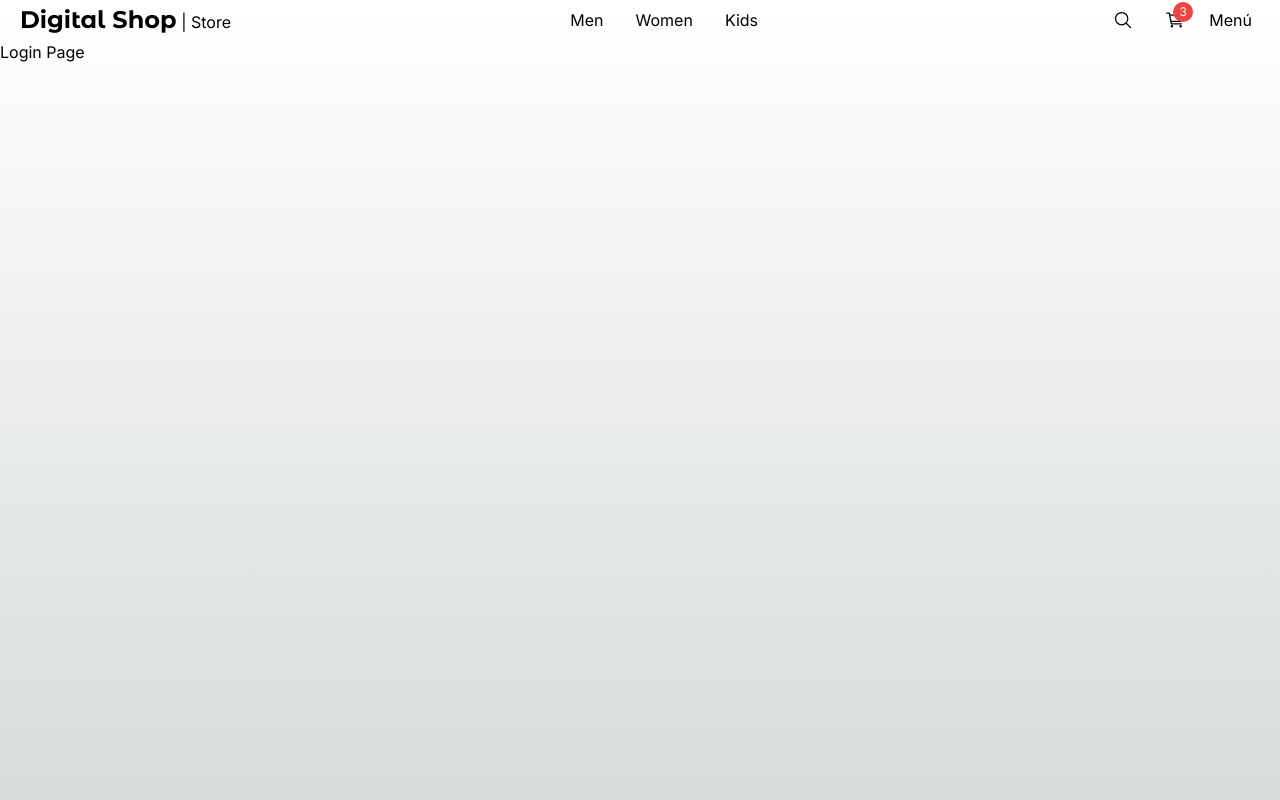
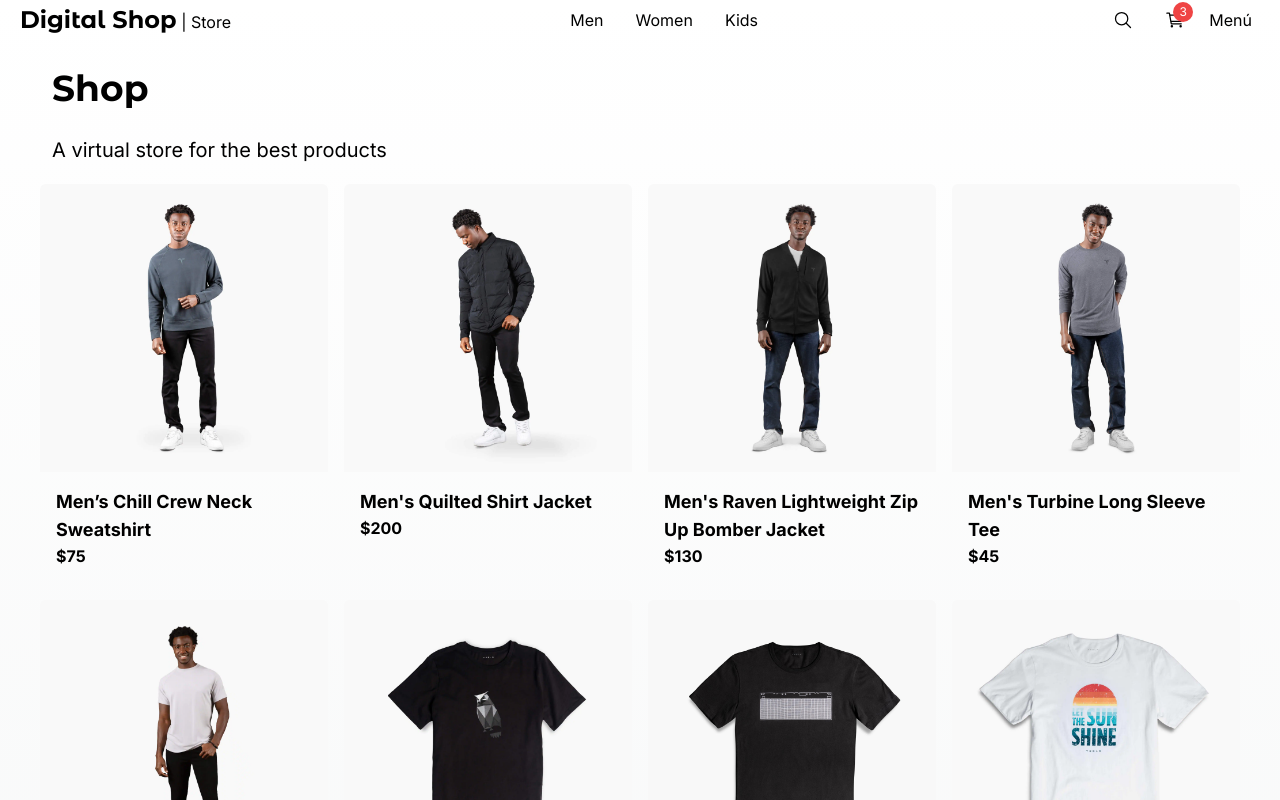
Before and after one commit to ferjbadev/fernando-shop, a Next.js app: page / in a window 1280 px wide. Shown: the top 800 px of the page. Built offline with nearby package versions, Linux system fonts and the light colour scheme.

Commit message:
Lista de productos

```diff
--- a/src/app/(shop)/category/[id]/page.tsx
+++ b/src/app/(shop)/category/[id]/page.tsx
@@ -11,7 +11,7 @@
 export default function ({ params }: Props) {
 
     const { id } = params
-    if (id === 'kids') {
+    if (id === 'not-found') {
         notFound();
     }
 
--- a/src/app/(shop)/layout.tsx
+++ b/src/app/(shop)/layout.tsx
@@ -6,7 +6,9 @@
     return (
         <main className="min-h-screen">
             <TopMenu/>
+            <div className="px-0 sm:px-10">
             {children}
+            </div>
         </main>
     );
 }
--- a/src/app/(shop)/page.tsx
+++ b/src/app/(shop)/page.tsx
@@ -1,8 +1,21 @@
+import { ProductGrid, Title } from "@/components";
+import { initialData } from "@/seed/seed";
+
+const products = initialData.products
 
 export default function Home() {
   return (
-    <div className="">
-        <h1>Login Page</h1>
-    </div>
+    <>
+
+    {/* Título */}
+    <Title
+      title="Shop"
+      subtitle="A virtual store for the best products"
+      className="mb-2"
+      />
+
+    {/* Lista de productos */}
+    <ProductGrid products={products} />
+    </>
   );
 }
--- a/src/components/index.ts
+++ b/src/components/index.ts
@@ -1,3 +1,6 @@
 
 export * from './ui/not-found/PageNotFound'
 export * from './ui/top-menu/TopMenu'
+export * from './ui/title/Title'
+export * from './products/ProductGrid'
+export * from './products/ProductGridItem'
--- /dev/null
+++ b/src/components/products/ProductGrid.tsx
@@ -0,0 +1,21 @@
+import { Product } from "@/interfaces"
+import { ProductGridItem } from "./ProductGridItem";
+
+interface Props {
+  products: Product[];
+}
+
+export const ProductGrid = ({ products }: Props) => {
+  return (
+    <div className="grid grid-cols-1 sm:grid-cols-2 lg:grid-cols-4 gap-4">
+      {
+        products.map(product => (
+          <ProductGridItem
+            key={product.slug}
+            product={product}
+          />
+        ))
+      }
+    </div>
+  );
+};
--- /dev/null
+++ b/src/components/products/ProductGridItem.tsx
@@ -0,0 +1,44 @@
+"use client"
+
+import { Product } from '@/interfaces';
+import Image from 'next/image';
+import Link from 'next/link';
+import { useState } from 'react';
+
+interface Props {
+    product: Product;
+}
+
+export const ProductGridItem = ({ product }: Props) => {
+    // Estado para controlar la imagen
+    const [displayImage, setDisplayImage] = useState(product.images[0]);
+
+    return (
+        // Contenedor principal del producto
+        <div className='rounded-md overflow-hidden face-in'>
+            <Link href={`/product/${product.slug}`}>
+                <Image
+                    src={`/products/${displayImage}`} // Usar displayImage para reflejar el cambio
+                    alt={product.title}
+                    className='w-full object-cover' // Ajusta la imagen para que ocupe el ancho completo del contenedor
+                    width={500}  // Ajusta el ancho de la imagen
+                    height={500} // Ajusta el alto de la imagen
+                    onMouseEnter={() => setDisplayImage(product.images[1])} // Cambia la imagen al pasar el mouse
+                    onMouseLeave={() => setDisplayImage(product.images[0])} // Regresa a la imagen original al quitar el mouse
+                />
+            </Link>
+
+            {/* Contenedor de la información del producto */}
+            <div className='p-4 flex flex-col'>
+                <Link
+                    className='hover:text-blue-700 transition-all'
+                    href={`/product/${product.slug}`}>
+                    {/* Nombre del producto */}
+                    <h3 className='text-lg font-bold'>{product.title}</h3>
+                </Link>
+                {/* Precio del producto */}
+                <span className='font-bold'>${product.price}</span>
+            </div>
+        </div>
+    );
+};
--- /dev/null
+++ b/src/components/ui/title/Title.tsx
@@ -0,0 +1,21 @@
+import { titleFont } from "@/config/fonts";
+
+interface Props {
+    title: string;
+    subtitle?: string;
+    className?: string;
+    }
+
+export const Title = ({ title, subtitle, className }: Props) => {
+    return (
+        <div className={`m-3 ${className}`}>
+            <h1 className={`${titleFont.className} antialiased text-4xl font-semibold my-7`}>
+                {title}
+            </h1>
+
+            {subtitle && (
+                <h3 className="text-xl mb-5">{subtitle}</h3>
+            )}
+        </div>
+    )
+}
--- /dev/null
+++ b/src/interfaces/index.ts
@@ -0,0 +1,3 @@
+
+
+export * from './product.interface';
```
Also changed, not shown: src/interfaces/product.interface.ts (added, +16 -0 lines).
